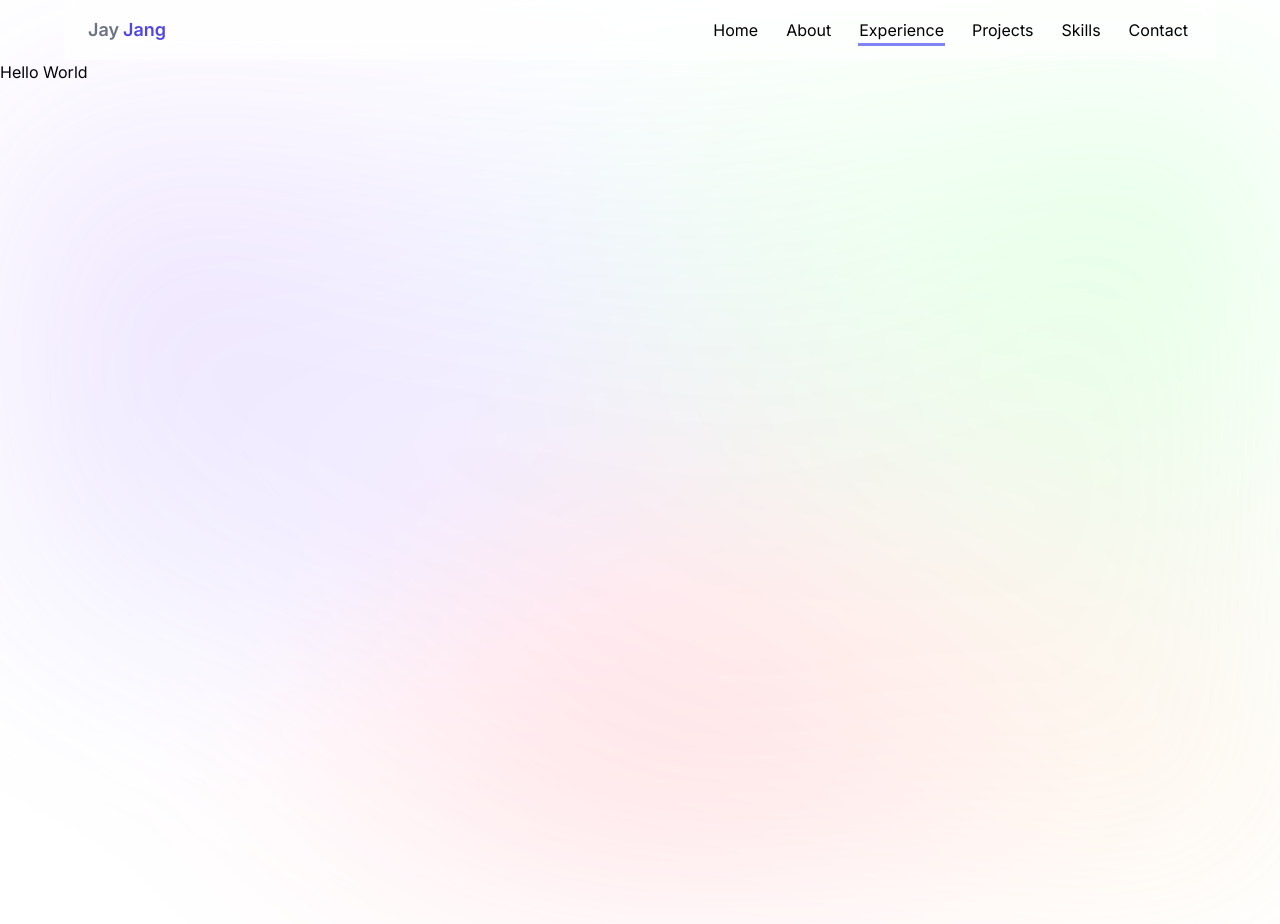
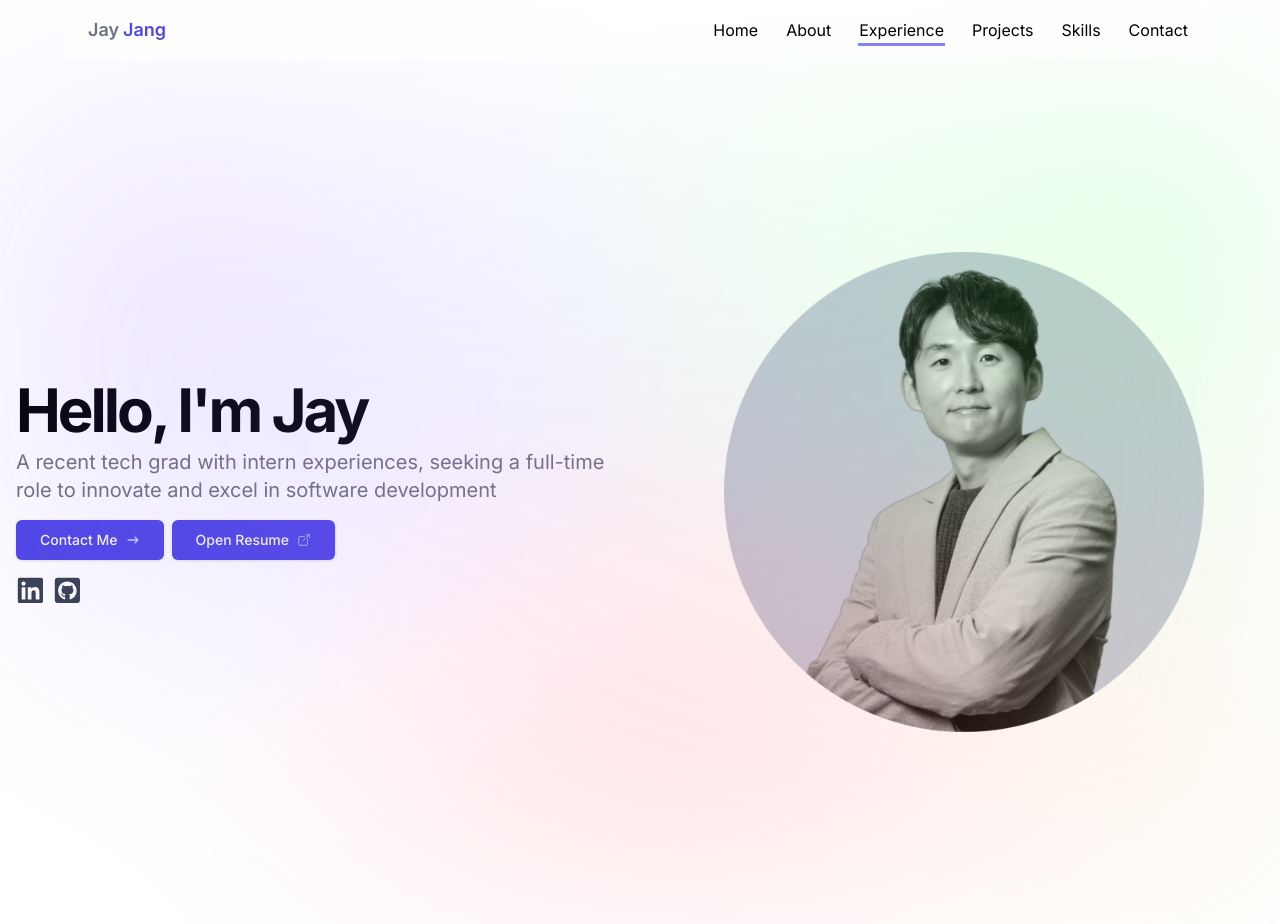
Before and after one commit to jayjang0209/porfolio-website, a Next.js app: page / in a window 1280 px wide. Before the commit the page ends 800 px from the top, so only its background shows below. Built offline with nearby package versions, Linux system fonts and the light colour scheme.

Commit message:
implement hero

```diff
--- a/app/page.tsx
+++ b/app/page.tsx
@@ -1,9 +1,10 @@
 import Image from 'next/image'
+import Hero from '@/components/hero'
 
 export default function Home() {
   return (
-    <main className="">
-      <p>Hello World</p>
+    <main className="flex flex-col items-center px-4">
+      <Hero />
     </main>
   )
 }
--- a/components/hero.tsx
+++ b/components/hero.tsx
@@ -1,4 +1,9 @@
 import React from "react";
+import { HiArrowNarrowRight } from "react-icons/hi";
+import { FaGithubSquare, FaLinkedin } from "react-icons/fa";
+import { FiDownload } from "react-icons/fi";
+import { IoOpenOutline } from "react-icons/io5";
+import { GithubLink, LinkedInLink, ResumeLink } from "@/lib/data";
 
 import MainProfileImg from "@/public/imgs/jj_profile_main.png";
 import Link from "next/link";
@@ -12,7 +17,7 @@ export default function Hero() {
             alt="Profile"
             className="mx-auto aspect-content overflow-hidden rounded-xl object-center lg:w-[80%] lg:order-last lg:aspect-square"
             width={160}
-            src='./imgs/profile_mono.png'
+            src="./imgs/profile_mono.png"
           />
           <div className="flex flex-col justify-center space-y-4">
             <div className="space-y-2">
@@ -20,9 +25,44 @@ export default function Hero() {
                 Hello, I'm <span className="text-primary">Jay</span>
               </h1>
               <p className="max-w-[600px] text-zinc-500 md:text-xl dark:text-zinc-400">
-              A recent tech grad with intern experience, seeking a full-time
-              role to innovate and excel in software development
+                A recent tech grad with intern experiences, seeking a full-time
+                role to innovate and excel in software development
               </p>
+            </div>
+            <div className="flex flex-row items-center justify-start gap-2 text-lg font-medium">
+              <Link
+                className="group inline-flex h-10 items-center justify-center gap-2 rounded-md bg-indigo-600 px-6 text-sm font-medium text-zinc-50 shadow transition-colors hover:bg-indigo-900/90 focus-visible:outline-none focus-visible:ring-1 focus-visible:ring-zinc-950 disabled:pointer-events-none disabled:opacity-50 dark:bg-zinc-50 dark:text-zinc-900 dark:hover:bg-zinc-50/90 dark:focus-visible:ring-zinc-300"
+                href="#"
+              >
+                Contact Me
+                <HiArrowNarrowRight className="opacity-70 group-hover:translate-x-1 transition" />
+              </Link>
+
+              <a
+                className="group inline-flex h-10 items-center justify-center gap-2 rounded-md bg-indigo-600 px-6 text-sm font-medium text-zinc-50  shadow transition-colors hover:bg-indigo-900/90 focus-visible:outline-none focus-visible:ring-1 focus-visible:ring-zinc-950 disabled:pointer-events-none"
+                href={ResumeLink}
+                target="_blank"
+              >
+                Open Resume
+                <IoOpenOutline className="opacity-60  group-hover:translate-x-1 group-hover:-translate-y-1 transition" />
+              </a>
+            </div>
+            <div className="flex items-center justify-start gap-2">
+              <a
+                className="bg-white text-gray-700 flex items-center text-[1.8rem] rounded-full focus:scale-[1.15] hover:scale-[1.15] hover:text-gray-950 active:scale-105 transition cursor-pointer borderBlack dark:bg-white/10 dark:text-white/60"
+                href={LinkedInLink}
+                target="_blank"
+              >
+                <FaLinkedin />
+              </a>
+
+              <a
+                className="bg-white text-gray-700 flex items-center text-[1.8rem] rounded-full focus:scale-[1.15] hover:scale-[1.15] hover:text-gray-950 active:scale-105 transition cursor-pointer borderBlack dark:bg-white/10 dark:text-white/60"
+                href={GithubLink}
+                target="_blank"
+              >
+                <FaGithubSquare />
+              </a>
             </div>
           </div>
         </div>
```
